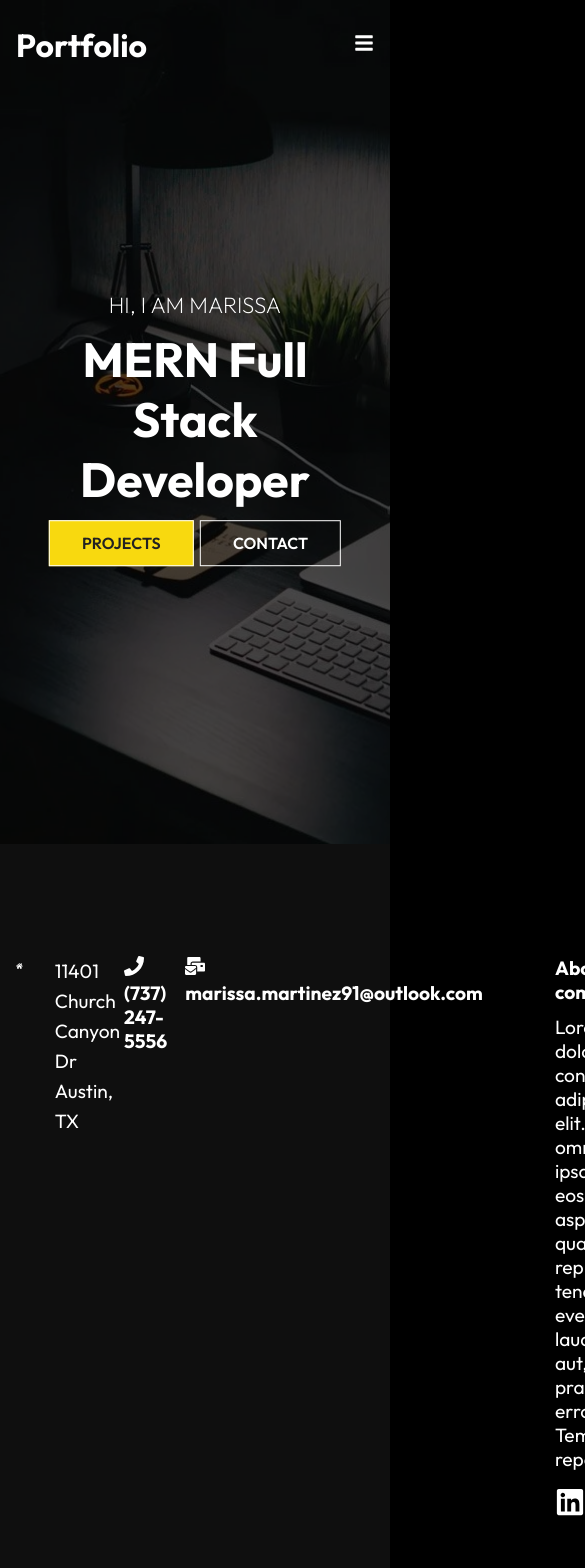
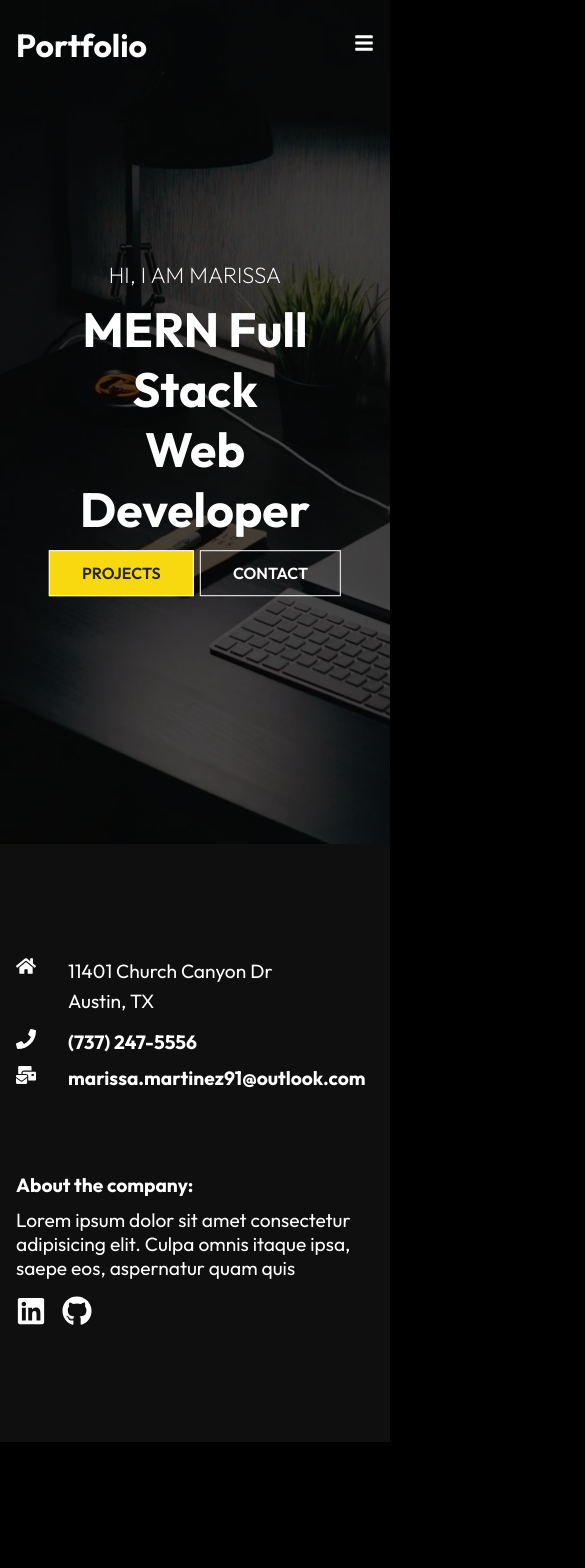
Before and after one commit to magical91/Portfolio_pro, a React (Create React App) app: page / in a window 390 px wide. Shown: the top 1568 px of the page, 585 px wide, since content can reach past the window. After the commit the page ends 1442 px from the top, so only its background shows below. Built offline with nearby package versions, Linux system fonts and the light colour scheme.

Commit message:
fixed footer and made it mobile responsive

```diff
--- a/src/components/Footer.css
+++ b/src/components/Footer.css
@@ -49,3 +49,9 @@ h4 {
 p {
     font-size: 1.2rem;
 }
+
+@media screen and (max-width: 640px) {
+    .footer-container {
+        grid-template-columns: 1fr;
+    }
+}
--- a/src/components/Footer.js
+++ b/src/components/Footer.js
@@ -12,7 +12,8 @@ const Footer = () => {
                     <div>
                         <p>11401 Church Canyon Dr</p>
                         <p>Austin, TX</p>
-                    </div>
+                      </div>
+                      </div>
                     <div className="phone">
                         <h4>
                             <FaPhone size={20} style={{ color: "#fff", marginRight: "2rem" }} />
@@ -26,13 +27,11 @@ const Footer = () => {
                         </h4>
                     </div>
                 </div>
-              </div>
 
               <div className="right">
                   <h4>About the company:</h4>
                   <p>Lorem ipsum dolor sit amet consectetur adipisicing elit. Culpa omnis itaque ipsa, saepe eos,
-                      aspernatur quam quis reprehenderit tenetur eveniet quae laudantium aut, quo praesentium
-                      error amet! Tempore, id repellendus.
+                      aspernatur quam quis
                   </p>
                   <div className="social">
                       <FaLinkedin size={30} style={{ color: "#fff", marginRight: "1rem" }} />
--- a/src/components/Hero.js
+++ b/src/components/Hero.js
@@ -12,7 +12,7 @@ const Hero = () => {
       </div>
       <div className="content">
         <p>Hi, I am Marissa</p>
-        <h1>MERN Full Stack Developer</h1>
+        <h1>MERN Full Stack<br/>Web Developer</h1>
         <div>
           <Link to="/project" className="btn">Projects</Link>
           <Link to="/contact" className="btn btn-light">Contact</Link>
```
